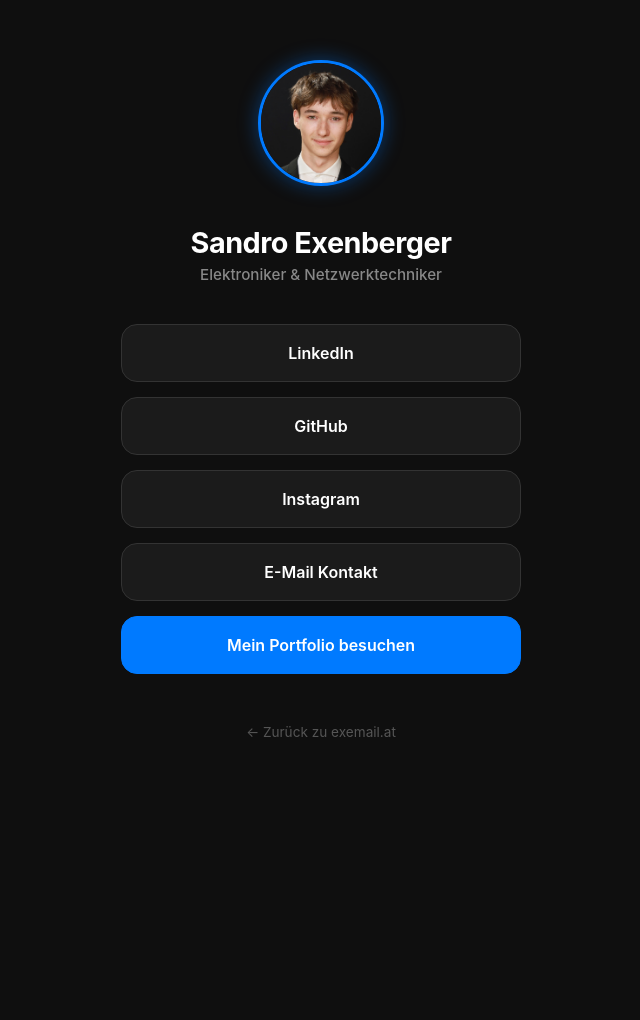
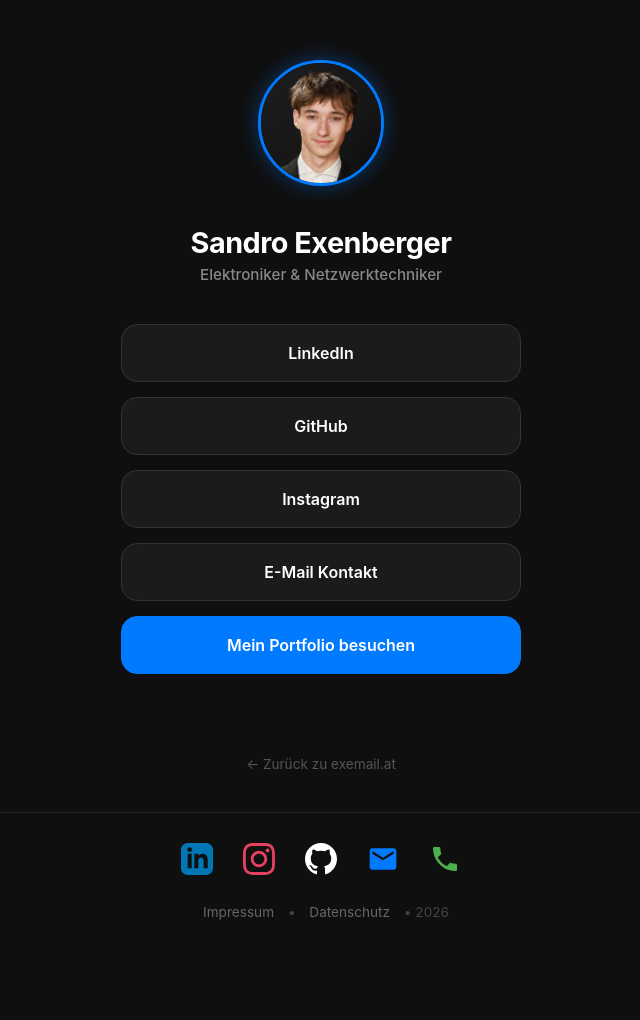
Before and after one commit to Sandroexe/Sandroexe, a Jekyll site: the page built from links.html, in a window 1280 px wide. Shown: the whole page, without its empty margins (319-959 px from the left). Built offline with Jekyll 4.4.1, drawn with Linux system fonts in a browser that asks for light colours; after the commit the page ends 960 px from its top, so only the background shows below that.

Commit message:
Update links.html

```diff
--- a/links.html
+++ b/links.html
@@ -1,3 +1,5 @@
+---
+---
 <!DOCTYPE html>
 <html lang="de">
 <head>
@@ -18,7 +20,7 @@
             display: flex;
             flex-direction: column;
             align-items: center;
-            padding: 60px 20px;
+            padding: 60px 20px 0 20px;
             margin: 0;
             min-height: 100vh;
         }
@@ -30,7 +32,7 @@
             border-radius: 50%;
             border: 3px solid var(--accent);
             margin-bottom: 20px;
-            object-fit: cover; /* Verhindert Verzerrung des Bildes */
+            object-fit: cover;
             box-shadow: 0 0 20px rgba(0, 122, 255, 0.4);
             background: #222;
         }
@@ -44,6 +46,8 @@
             display: flex;
             flex-direction: column;
             gap: 15px;
+            margin-bottom: 40px;
+            flex: 1; /* Schiebt den Footer nach unten */
         }
 
         .link-btn {
@@ -76,15 +79,14 @@
         }
 
         .back-home {
-            margin-top: 50px;
             color: #555;
             text-decoration: none;
             font-size: 0.85rem;
             transition: 0.3s;
+            margin-bottom: 40px;
         }
         .back-home:hover { color: var(--accent); }
 
-        /* Fallback falls das Bild nicht lädt */
         .profile-img:before {
             content: "SE";
             display: flex;
@@ -97,16 +99,19 @@
             font-weight: bold;
             font-size: 2rem;
         }
+
+        /* --- FOOTER CSS --- */
+        .footer-container { margin-top: auto; padding: 30px 0 40px; border-top: 1px solid #222; width: 100%; text-align: center; position: relative; z-index: 2; }
+        .social-icons { display: flex; justify-content: center; gap: 30px; margin-bottom: 25px; flex-wrap: wrap; }
+        .social-icon { width: 32px; height: 32px; transition: transform 0.3s ease; }
+        .icon-linkedin { fill: #0077b5; } .icon-instagram { fill: #E4405F; } .icon-github { fill: #ffffff; } .icon-mail { fill: var(--accent); } .icon-phone { fill: #4caf50; }
+        .social-icons a:hover .social-icon { transform: scale(1.25); }
+        .legal-links { font-size: 0.85rem; color: #444; margin-top: 20px; }
+        .legal-links a { color: #666; margin: 0 10px; text-decoration: none; }
     </style>
 </head>
 <body>
-    <!--
-        WICHTIG: Stelle sicher, dass die Datei 'profile.jpg'
-        im selben Ordner wie diese HTML-Datei liegt!
-    -->
     <img src="profile.jpg" alt="Sandro Exenberger" class="profile-img" onerror="this.style.display='none'; document.querySelector('.fallback').style.display='flex';">
-
-    <!-- Fallback-Initialen, falls das Bild fehlt -->
     <div class="profile-img fallback" style="display:none; align-items:center; justify-content:center; font-weight:bold; font-size:2rem; color:var(--accent);">SE</div>
 
     <h1>Sandro Exenberger</h1>
@@ -117,11 +122,12 @@
         <a href="https://github.com/Sandroexe" target="_blank" class="link-btn">GitHub</a>
         <a href="https://instagram.com/sandro_exe_2008" target="_blank" class="link-btn">Instagram</a>
         <a href="mailto:sandro@exemail.at" class="link-btn">E-Mail Kontakt</a>
-
-        <!-- Link zurück zum Haupt-Portfolio -->
         <a href="index.html" class="link-btn primary">Mein Portfolio besuchen</a>
     </div>
 
     <a href="index.html" class="back-home">← Zurück zu exemail.at</a>
+
+    <!-- ZENTRALER FOOTER -->
+    {% include footer.html %}
 </body>
 </html>
```
Also changed, not shown: other parts of links.html (+0 -1 lines).
